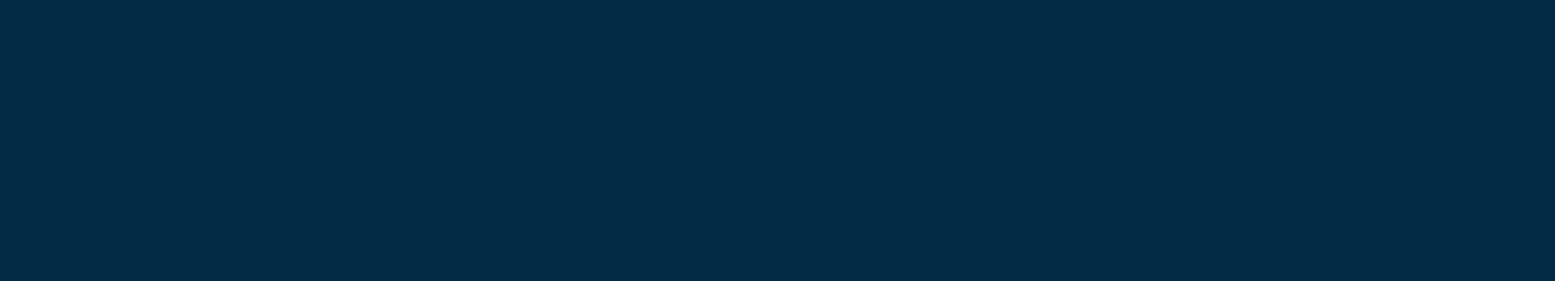
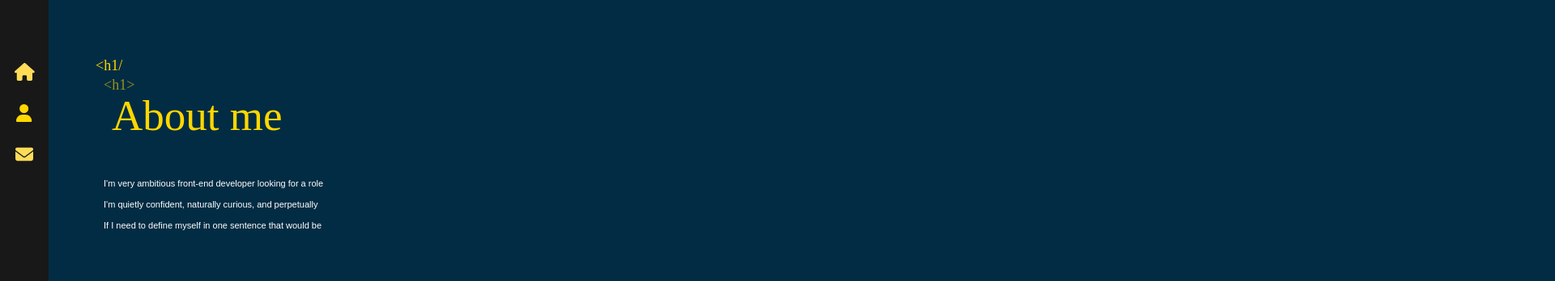
Before and after one commit to Ollerjuan/First-Portfolio, a React (Create React App) app in the folder react-portfolio/: page /About in a window 1280 px wide. Before the commit this address had no page. Shown: the part 216-564 px from the top of the page at 81% size, 1920 px wide, since content can reach past the window. Built offline with nearby package versions, Linux system fonts and the light colour scheme.

Commit message:
added about page

```diff
--- a/react-portfolio/src/App.js
+++ b/react-portfolio/src/App.js
@@ -4,15 +4,16 @@
 import { Route } from 'react-router-dom'
 import Layout from './components/Layout';
 import Home from './components/Home';
-
+import About from './components/About';
 
 
 function App() {
   return (
     <>
     <Routes>
-        <Route path="/" element={<Layout />}>
+      <Route path="/" element={<Layout />}>
           <Route index element={<Home />} />
+          <Route path="About" element={<About />} />
         </ Route>
     </Routes>
     </>
--- /dev/null
+++ b/react-portfolio/src/components/About/index.js
@@ -0,0 +1,33 @@
+import './index.scss';
+import AnimatedLetters from '../AnimatedLetters';
+
+const About = () => {
+
+
+    return (
+        <div className='container about-page'>
+            <div className='text-zone'>
+                <h1>
+                <AnimatedLetters
+
+              strArray={['A', 'b', 'o', 'u', 't', ' ', 'm', 'e']}
+              idx={15}
+            />
+          </h1>
+          <p>
+            I'm very ambitious front-end developer looking for a role
+          </p>
+          <p align="LEFT">
+            I'm quietly confident, naturally curious, and perpetually
+          </p>
+          <p>
+            If I need to define myself in one sentence that would be
+          </p>
+            </div>
+
+
+        </div>
+    )
+}
+
+export default About;
--- a/react-portfolio/src/components/AnimatedLetters/index.scss
+++ b/react-portfolio/src/components/AnimatedLetters/index.scss
@@ -21,6 +21,6 @@
 
   @for $i from 1 through 35 {
     .text-animate._#{$i} {
-      animation-delay: #{$i / 10}s;
+      animation-delay: #{$i / 8}s;
     }
   }
--- /dev/null
+++ b/react-portfolio/src/components/Home/Logo/index.js
@@ -0,0 +1,12 @@
+import './index.scss';
+
+const Logo = () => {
+    return (
+        <div className='logo-container'>
+            <img className='solid-logo' src="https://i.imgur.com/PG8klEr.png" alt="Logos"/>
+
+        </div>
+    )
+    }
+
+export default Logo
--- /dev/null
+++ b/react-portfolio/src/components/Home/Logo/index.scss
@@ -0,0 +1,15 @@
+.logo-container{
+    z-index: 0;
+    width: 100px;
+    height: 100px;
+    position: right;
+    top: 0;
+    right: 15%;
+    left: auto;
+    margin: auto;
+}
+.solid-logo{
+    height: 380px;
+    margin-left: 100px;
+    margin-top: 90px;
+}
--- a/react-portfolio/src/components/Home/index.js
+++ b/react-portfolio/src/components/Home/index.js
@@ -2,12 +2,18 @@
 import './index.scss'
 import React, { useState } from 'react'
 import AnimatedLetters from "../AnimatedLetters";
+import Logo from "./Logo";
 
 const Home = () => {
-    const [ letterClass, setLetterClass] = useState ('text-animate')
-    const nameArray = ['J','u','a','n']
-    const jobArray = ['A',' ','W','e','b',' ','d','e','v','e','l','o','p','e','r']
+    const [ letterClass] = useState ('text-animate')
+    const nameArray = [' ','J','u','a','n']
+    const jobArray = ['A',' ','W','e','b',' ','d','e','v','e','l','o','p','e','r',]
 
+// useEffect(() => {
+//     return setTimeout(() => {
+//         setLetterClass('text-animate-hover')
+//     }, 4000)
+// }, [])
 
 
     return (
@@ -19,8 +25,7 @@
                     <span className={`${letterClass} _12`}>i,</span>
                     <br />
                     <span className={`${letterClass} _13`}>I</span>
-                    <span className={`${letterClass} _14`}>'m </span>
-
+                    <span className={`${letterClass} _14`}>'m</span>
                 {/* <img src={'https://i.imgur.com/PBrDrES.png'} alt="developer" /> */}
                 <AnimatedLetters
               letterClass={letterClass}
@@ -31,7 +36,8 @@
                 <AnimatedLetters
               letterClass={letterClass}
               strArray={jobArray}
-              idx={22}/>
+              // idx controls the animation order to show
+              idx={21}/>
 
                 </h1>
                 <h2>
@@ -39,6 +45,7 @@
                 </h2>
                 <Link to='/contact' className="flat-button"> CONTACT ME</Link>
             </div>
+            <Logo />
         </div>
     )
 }
--- a/react-portfolio/src/components/Layout/index.scss
+++ b/react-portfolio/src/components/Layout/index.scss
@@ -37,3 +37,63 @@
     animation: fadeIn 1s forwards;
     animation-delay: 1s;
 }
+
+  .text-zone{
+    position: absolute;
+    left: 10%;
+    top: 50%;
+    transform: translateY(-50%);
+    width: 375%;
+    vertical-align: middle;
+    display: table-cell;
+    max-height: 90%;
+
+    h1 {
+      font-size: 53px;
+      font-family: 'Coolvetica';
+      color: #ffd700;
+      font-weight: 400;
+      position: relative;
+      margin-bottom: 40px;
+      left: 10px;
+
+      &:before{
+        content: '<h1>';
+        font-family: 'La Belle Aurore', cursive;
+        font-size: 18px;
+        position: absolute;
+        margin-top: -10px;
+        opacity: 0.6;
+        left: -10px;
+        line-height: 18px;
+      }
+      &:after{
+        content: '<h1/';
+        font-family: 'La Belle Aurore', cursive;
+        font-size: 18px;
+        position: absolute;
+        margin-top: -35px;
+        left: -20px;
+        line-height: 20px;
+      }
+    }
+    p{
+      font-family: 23px;
+      color: white;
+      font-family: sans-serif;
+      font-weight: 300;
+      min-width: fit-content;
+      animation: pulse 1s;
+// these allow animation between each pargraph in the about page
+      &:nth-of-type(1){
+        animation-delay: 1.1s ;
+      }
+      &:nth-of-type(2){
+        animation-delay: 1.1s ;
+      }
+      &:nth-of-type(3){
+        animation-delay: 1.1s ;
+      }
+    }
+
+}
```
Also changed, not shown: react-portfolio/src/components/About/index.scss (added).
